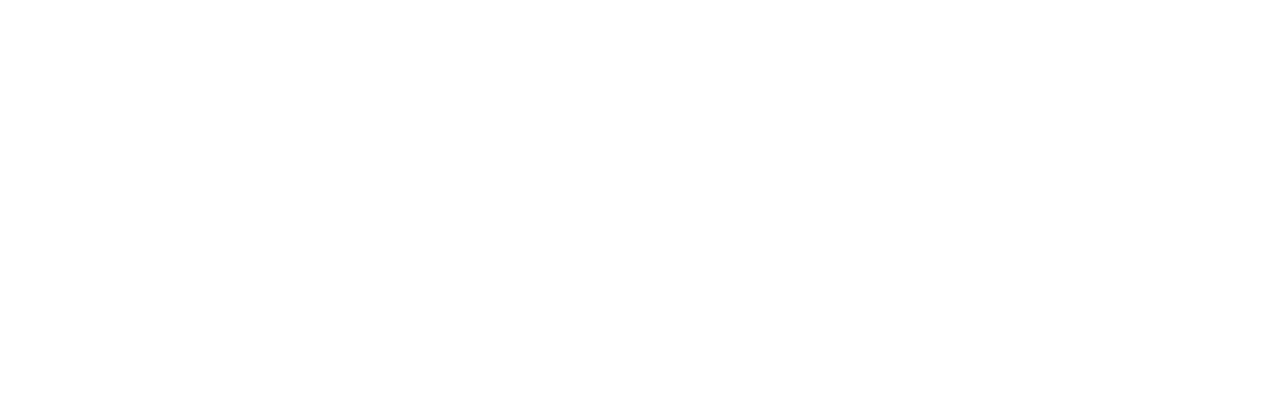
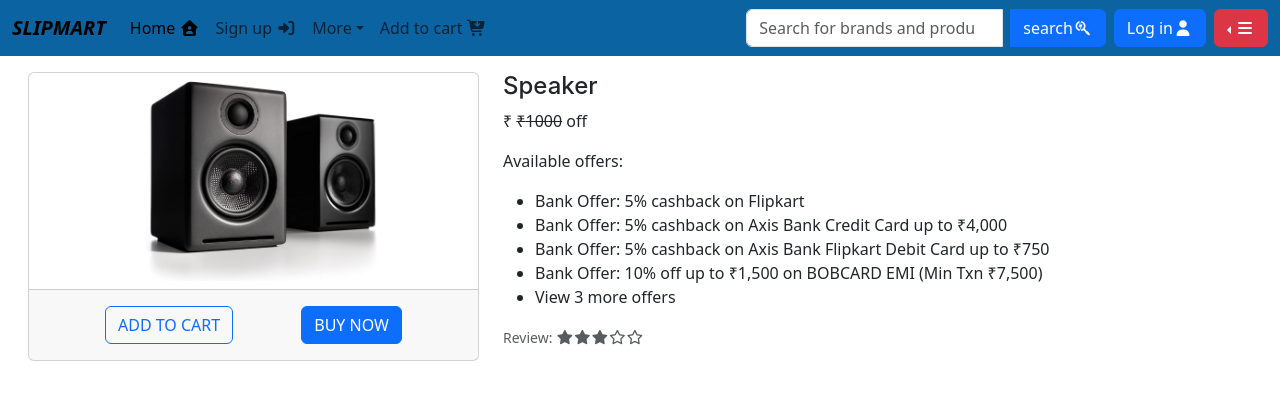
Before and after one commit to Aritrama12/ecom, a React (Create React App) app: page /product/1 in a window 1280 px wide. Before the commit this address had no page. Shown: the top 400 px of the page. Built offline with nearby package versions, Linux system fonts and the light colour scheme.

Commit message:
anirban cart

```diff
--- a/src/App.js
+++ b/src/App.js
@@ -10,19 +10,36 @@
 import Wishlist from "./private/Wishlist";
 
 function App() {
+
+  const products = [
+    { id: 1, name: "Speaker", price: 1000, img: "../img/633aada8c007286f720669b9-audioengine-a2-plus-wireless-speaker.jpg" },
+    { id: 2, name: " Laptop ", price: 50000, img: "../img/-original-imahd3zwben2yanx.webp" },
+    { id: 3, name: " Mobile", price: 30000, img: "../img/-original-imahc7ez8cq55mah.webp" },
+    { id: 4, name: "Headphones", price: 3000, img: "../img/-original-imah2hwdskpcp5we.webp" },
+    { id: 5, name: "Tablet", price: 25000, img: "../img/-original-imahbzz49skh28tk.webp" },
+    { id: 6, name: "TV", price: 15000, img: "../img/-original-imahdq4rrrs4khyg.webp" },
+    { id: 7, name: "Refrigerator", price: 20000, img: "../img/-original-imah4zqzpmzaht4s.webp" },
+    { id: 8, name: " Camera", price: 10000, img: "../img/-original-imagz5tqbawcrzhg.webp" },
+    { id: 9, name: "Smartwatch", price: 5000, img: "../img/led-no-free-90-no-no-t-52-proprietary-os-sqinenterprise-no-original-imag6y8g6hpd9pga.webp" },
+    { id: 10, name: "Air conditioner", price: 35000, img: "../img/-original-imaha7kbepa5abbv.webp" },
+    { id: 11, name: "Vaccum cleaner", price: 35000, img: "../img/quick-clean-dx-quick-clean-dx-eureka-forbes-original-imag75wefptgezht.webp" },
+    { id: 12, name: "Laptop Bag", price: 5000, img: "../img/laptopbag.webp" },
+  ]
+
+  localStorage.setItem("product",JSON.stringify(products))
+
   return (
-   <Routes>
-    <Route path="/"element={<> <Navbar/><Home/></>}/>
-    <Route path="/signup"element={<> <Navbar/><Signup/></>}/>
-    <Route path="/Login"element={<> <Navbar/><Login/></>}/>
-    <Route path="/cart"element={<> <Navbar/><Cart/></>}/>
-    <Route path="/Product"element={<> <Navbar/><Productdetails/></>}/>
-    <Route path="/Buynow"element={<> <Navbar/><Buynow/></>}/>
-    <Route path="/Order"element={<> <Navbar/><Order/></>}/>
-    <Route path="/Wishlist"element={<> <Navbar/><Wishlist/></>}/>
-
-
-   </Routes>
+    <Routes>
+      <Route path="/" exact element={<> <Navbar /><Home /></>} />
+      <Route path="/*" exact element={<> <Navbar /><Home /></>} />
+      <Route path="/signup" exact element={<> <Navbar /><Signup /></>} />
+      <Route path="/Login" exact element={<> <Navbar /><Login /></>} />
+      <Route path="/cart" exact element={<> <Navbar /><Cart /></>} />
+      <Route path="/product/:id" exact element={<> <Navbar /><Productdetails /></>} />
+      <Route path="/Buynow" exact element={<> <Navbar /><Buynow /></>} />
+      <Route path="/Order" exact element={<> <Navbar /><Order /></>} />
+      <Route path="/Wishlist" exact element={<> <Navbar /><Wishlist /></>} />
+    </Routes>
   );
 }
 
--- a/src/components/Navbar.jsx
+++ b/src/components/Navbar.jsx
@@ -32,12 +32,12 @@
             <ul className="navbar-nav me-auto mb-2 mb-lg-0">
               <li className="nav-item">
                 <Link style={{ textDecoration: "none" }} className="nav-link active" aria-current="page" to="/">
-                  Home <i class="fa-solid fa-house-user"/>
+                  Home <i className="fa-solid fa-house-user"/>
                 </Link>
               </li>
               <li className="nav-item">
                 <Link style={{ textDecoration: "none" }} className="nav-link" to="/Signup">
-                  Sign up <i class="fa-solid fa-right-to-bracket"/>
+                  Sign up <i className="fa-solid fa-right-to-bracket"/>
                 </Link>
               </li>
               <li className="nav-item dropdown">
@@ -54,13 +54,13 @@
                 <ul className="dropdown-menu">
                   <li>
                     <a style={{ textDecoration: "none" }} className="dropdown-item" to="#">
-                      Notification Preferences<i class="fa-solid fa-bell"/>
+                      Notification Preferences<i className="fa-solid fa-bell"/>
                     </a>
                   </li>
 
                   <li>
                     <a style={{ textDecoration: "none" }} className="dropdown-item" to="#">
-                      24*7 Customer Help <i class="fa-solid fa-circle-question"></i>
+                      24*7 Customer Help <i className="fa-solid fa-circle-question"></i>
                     </a>
                   </li>
 
@@ -70,14 +70,14 @@
 
                   <li>
                     <a style={{ textDecoration: "none" }} className="dropdown-item" to="#">
-                      Advertise<i class="fa-solid fa-rectangle-ad"></i>
+                      Advertise<i className="fa-solid fa-rectangle-ad"></i>
                     </a>
                   </li>
                 </ul>
               </li>
               <li className="nav-item">
                 <Link style={{ textDecoration: "none" }} className="nav-link" to="/cart">
-                  Add to cart <i class="fa-solid fa-cart-arrow-down"></i>
+                  Add to cart <i className="fa-solid fa-cart-arrow-down"></i>
                 </Link>
               </li>
             </ul>
@@ -95,7 +95,7 @@
                   type="button"
                   id="button-addon2"
                 >
-                  search<i class="fa-brands fa-searchengin"> </i>
+                  search<i className="fa-brands fa-searchengin"> </i>
                 </button>
               </div>
             </div>
@@ -105,7 +105,7 @@
               data-bs-toggle="modal"
               data-bs-target="#exampleModal"
             >
-              Log in<i class="fa-solid fa-user"></i>
+              Log in<i className="fa-solid fa-user"></i>
             </button>
             <div className="btn-group dropstart">
               <button type="button" className="btn btn-danger dropdown-toggle ms-2" data-bs-toggle="dropdown" aria-expanded="false">
--- a/src/private/Cart.jsx
+++ b/src/private/Cart.jsx
@@ -2,19 +2,24 @@
 import { Link } from 'react-router-dom'
 
 export default function Cart() {
-  const [Auth, setAuth] = useState("false")
+  const [Auth, setAuth] = useState("true")
+
+  const cart = JSON.parse(localStorage.getItem("cart")).length
 
   return (
+    <>
+      {cart === 0 ?
+        (<>
           <div className='container text-center'>
             <div className='row m-3 justify-content-center align-items-center'>
               <div className="col-sm-12 mb-3">
-          <img src="./img/empty_cart.webp" alt="empty cart" srcset="" style={{maxWidth:"",height:"200px"}}  />
+                <img src="./img/empty_cart.webp" alt="empty cart" srcset="" style={{ maxWidth: "", height: "200px" }} />
               </div>
               <div className="col-sm-12 mb-3">
                 <p className='fs-4'>Your cart is empty!</p>
                 <p className='fs-6'>Add items to it now.</p>
               </div>
-        { Auth==="true" ?
+              {Auth === "true" ?
                 (<>
                   <div className="col-sm-12 mb-3">
                     <button type="submit" className="btn btn-success">
@@ -30,9 +35,13 @@
                   </div>
                 </>)
               }
-
+            </div>
+          </div>
+        </>) : (<>
+          <div className='container text-center'>
 
           </div>
-    </div>
+        </>)}
+    </>
   )
 }
--- a/src/public/Productdetails.jsx
+++ b/src/public/Productdetails.jsx
@@ -1,15 +1,13 @@
-import React, { useState, useEffect } from "react";
+import React, { useState, useEffect, use } from "react";
+import { Link, useParams } from "react-router-dom";
+
 
 export default function Productdetails() {
-  const product = {
-    id: "laptop-001",
-    product_Name: "Laptop",
-    product_title:
-      "Acer Aspire 3 Intel Celeron Dual Core - (8 GB/128 GB SSD/Windows 11 Home) A311-45 Thin and Light Laptop (11.6 inch, Steel Grey, 1.0 kg)",
-    discount: "46%",
-    original_price: "32,990",
-    discounted_price: "17,766",
-  };
+  const { id } = useParams()
+
+  const products = JSON.parse(localStorage.getItem("product")) || []
+
+  const product = products.find(item => item.id === parseInt(id)) || "";
 
   const [quantity, setQuantity] = useState(0);
 
@@ -59,18 +57,21 @@
   };
 
   return (
-    <div className="container m-3">
+    <>
+      {product !== "" ?
+        (<div className="container m-3">
           <div className="row justify-content-evenly">
             <div className="col-5">
               <div className="card" style={{ width: "100%" }}>
                 <img
-              src="./img/laptop image 1.jpg"
-              className="card-img"
-              alt="Laptop"
+                  src={product.img}
+                  className="card-img m-2"
+                  alt={product.name}
+                  style={{ maxHeight: "200px", objectFit: "contain" }}
                 />
                 <div className="card-footer text-body-secondary d-flex justify-content-evenly">
                   {quantity === 0 ? (
-                <button onClick={handleAddToCart} className="btn btn-outline-primary">
+                    <button onClick={handleAddToCart} className="btn btn-outline-primary m-2">
                       ADD TO CART
                     </button>
                   ) : (
@@ -84,19 +85,19 @@
                       </button>
                     </div>
                   )}
-              <button className="btn btn-primary">BUY NOW</button>
+                  <button className="btn btn-primary m-2">BUY NOW</button>
                 </div>
               </div>
             </div>
 
             <div className="col-7">
-          <h4>{product.product_Name}</h4>
+              <h4>{product.name}</h4>
               <div className="card-body">
                 <h5 className="card-title">{product.product_title}</h5>
                 <p className="card-text">
                   ₹{product.discounted_price}{" "}
                   <span className="text-decoration-line-through">
-                ₹{product.original_price}
+                    ₹{product.price}
                   </span>{" "}
                   {product.discount} off
                 </p>
@@ -115,6 +116,18 @@
               </div>
             </div>
           </div>
+        </div>) :
+        (<div className="container text-center">
+          <div className='row m-3 justify-content-center align-items-center'>
+            <div className="col">
+              <img src="/img/empty_cart.webp" alt="empty cart" srcset="" style={{ maxWidth: "", height: "200px" }} />
             </div>
+            <div className="col-sm-12 mb-3">
+              <p className='fs-4'>No Product Found</p>
+              <Link to={'/'} style={{ textDecoration: "none" }} className='fs-6'>Back To Home Page</Link>
+            </div>
+          </div>
+        </div>)}
+    </>
   );
 }
```
Also changed, not shown: src/public/Product.jsx (+4 -20 lines). Lines whose indentation alone changed are shown as unchanged.
